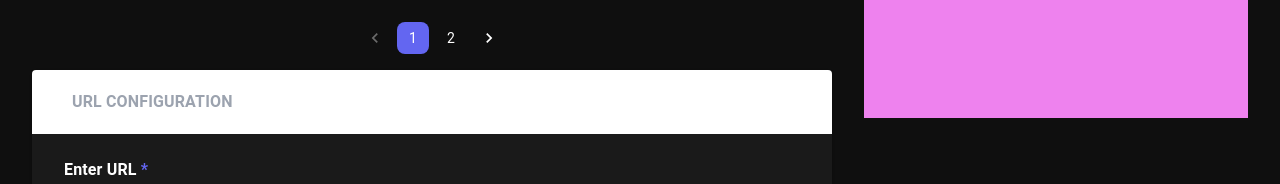
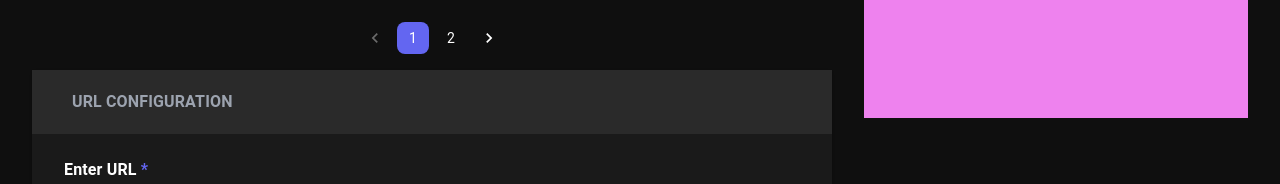
Before and after one commit to oussamaGUN/QrCodeGenerator, a Next.js app in the folder frontend/: page / in a window 1280 px wide. Shown: the part 578-762 px from the top of the page. Built offline with nearby package versions, Linux system fonts and the light colour scheme; some icons are missing.

Commit message:
add new colors

```diff
--- a/frontend/app/globals.css
+++ b/frontend/app/globals.css
@@ -3,11 +3,12 @@
 :root {
   --primary: #6366f1;
   --card-suface: #1a1a1a;
-  --border: #2a2a2a;
+  --border-dark: #2a2a2a;
   --text: #ffffff;
   --muted-text: #9ca3af;
   --background: #0f0f0f;
   --foreground: #171717;
+  --required-star: #F44336;
 }
 
 body {
```
